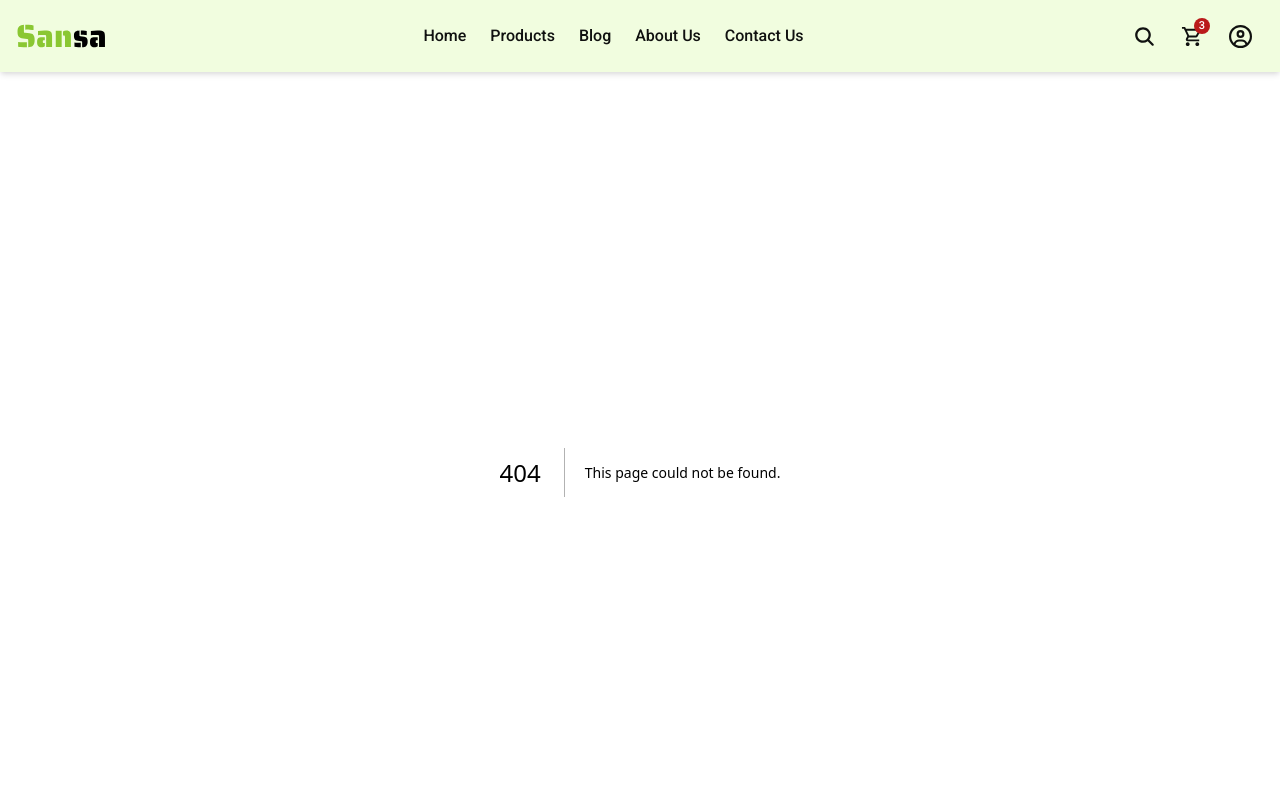
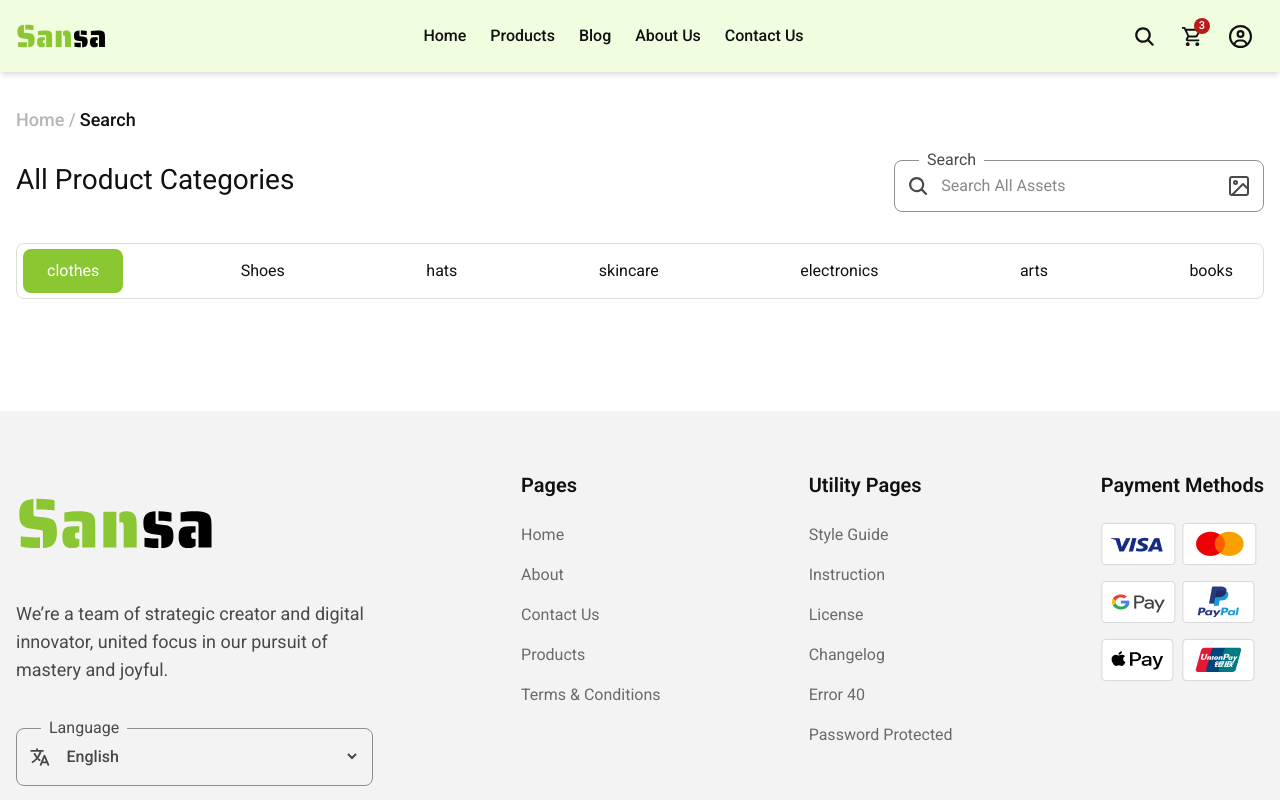
Before and after one commit to Munna-Scriptz/Sansa-Commerce, a Next.js app: page /search in a window 1280 px wide. Before the commit this address had no page. Shown: the top 800 px of the page. Built offline with nearby package versions, Linux system fonts and the light colour scheme.

Commit message:
Search Page Created

```diff
--- a/app/(pages)/product/page.jsx
+++ b/app/(pages)/product/page.jsx
@@ -10,7 +10,7 @@ const page = () => {
   return (
     <>
       <BreadCrumb pageName={'Product'}/>
-      {/* ------------Includes search text, searchbox, product tabs------------- */}
+      {/* ------------Contains search text, searchbox, product tabs------------- */}
       <Tabs/>
       {/* ------------Best Selling Products------------- */}
       <BestSelling />
--- /dev/null
+++ b/app/(pages)/search/page.jsx
@@ -0,0 +1,13 @@
+import SearchTop from '@/app/components/search/SearchTop'
+import React from 'react'
+
+const page = () => {
+  return (
+    <>
+        {/* -------------Contains Breadcrumb , search text, searchbox, Tabs----------------- */}
+        <SearchTop />
+    </>
+  )
+}
+
+export default page
--- a/app/components/common/Navbar.jsx
+++ b/app/components/common/Navbar.jsx
@@ -24,7 +24,7 @@ const Navbar = () => {
                     </ul>
                     {/* --------------------Nav Icons  */}
                     <ul className='flex items-center text-[23px] text-second font-roboto'>
-                        <li><Link className='w-[48px] h-[48px] flex items-center justify-center hover:bg-primary hover:text-white rounded-[4px] duration-300' href={'/'}><IoSearch /></Link></li>
+                        <li><Link className='w-[48px] h-[48px] flex items-center justify-center hover:bg-primary hover:text-white rounded-[4px] duration-300' href={'/search'}><IoSearch /></Link></li>
                         <li><Link className='w-[48px] h-[48px] relative flex items-center justify-center hover:bg-primary hover:text-white rounded-[4px] duration-300' href={'/'}>
                             <MdOutlineShoppingCart />
                             <div className='w-[16px] h-[16px] absolute top-1.5 right-1.5 bg-[#BA1A1A] rounded-full flex items-center justify-center text-white font-medium text-[11px] leading-[16px]'>
--- a/app/components/common/Tabs.jsx
+++ b/app/components/common/Tabs.jsx
@@ -33,7 +33,6 @@ const Tabs = () => {
             title: 'books',
         },
     ]
-    console.log(tab.tabContent)
   return (
     <>
         <div className="container">
--- /dev/null
+++ b/app/components/search/SearchTop.jsx
@@ -0,0 +1,15 @@
+import React from 'react'
+import BreadCrumb from '../common/BreadCrumb'
+import Tabs from '../common/Tabs'
+
+const SearchTop = () => {
+  return (
+    <>
+        <BreadCrumb pageName={'Search'} />
+        <Tabs/>
+
+    </>
+  )
+}
+
+export default SearchTop
```
